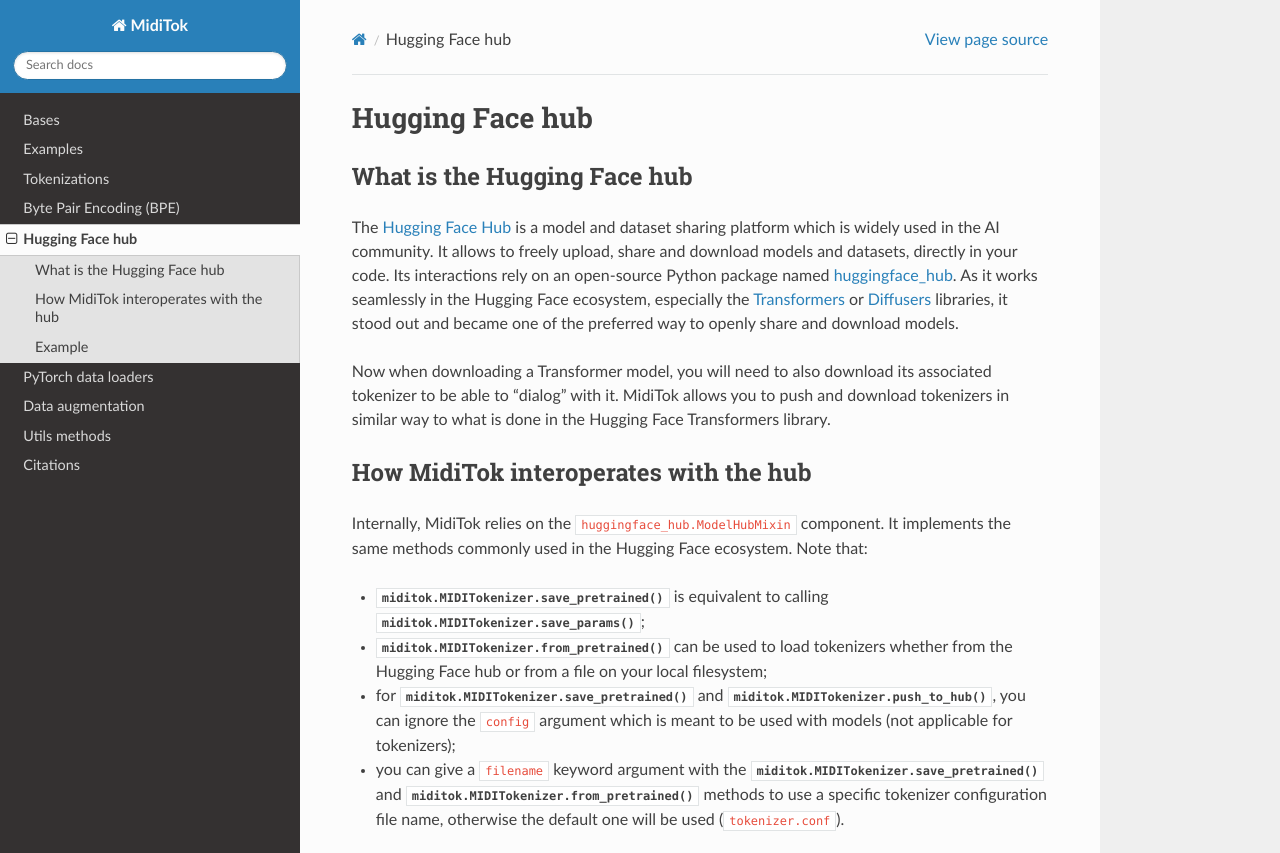
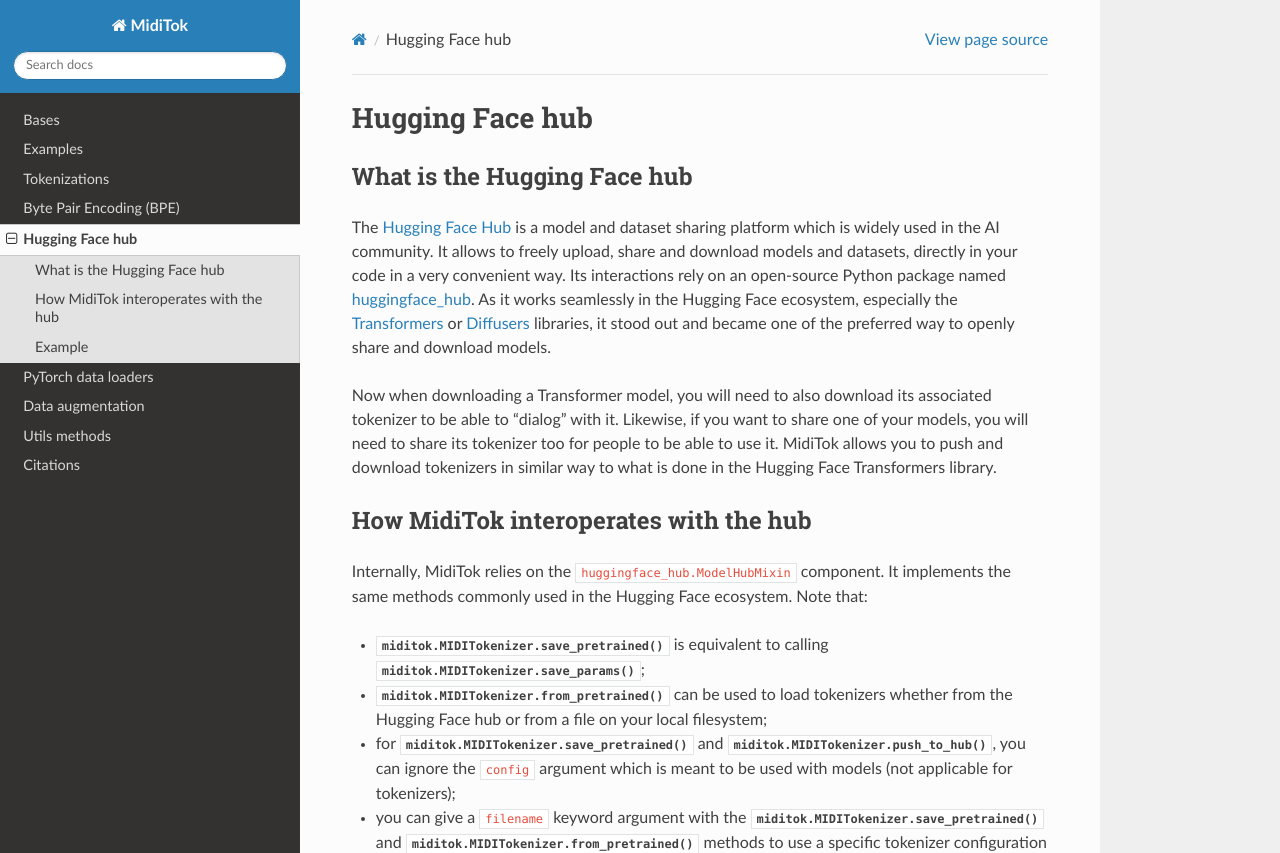
Before and after one commit to Natooz/MidiTok, a Sphinx documentation site: the page built from docs/hf_hub.rst, in a window 1280 px wide and 900 px high, cut to the strip 0-853 px from the top of the window. Built offline with Sphinx 7.4.7 and the Read the Docs theme 2.0.0, drawn with Linux system fonts in a browser that asks for light colours.

```diff
--- a/docs/hf_hub.rst
+++ b/docs/hf_hub.rst
@@ -5,9 +5,9 @@ Hugging Face hub
 What is the Hugging Face hub
 ---------------------------------
 
-The `Hugging Face Hub <https://huggingface.co>`_ is a model and dataset sharing platform which is widely used in the AI community. It allows to freely upload, share and download models and datasets, directly in your code. Its interactions rely on an open-source Python package named `huggingface_hub <https://github.com/huggingface/huggingface_hub>`_. As it works seamlessly in the Hugging Face ecosystem, especially the `Transformers <https://huggingface.co/docs/transformers/index>`_ or `Diffusers <https://huggingface.co/docs/diffusers/index>`_ libraries, it stood out and became one of the preferred way to openly share and download models.
+The `Hugging Face Hub <https://huggingface.co>`_ is a model and dataset sharing platform which is widely used in the AI community. It allows to freely upload, share and download models and datasets, directly in your code in a very convenient way. Its interactions rely on an open-source Python package named `huggingface_hub <https://github.com/huggingface/huggingface_hub>`_. As it works seamlessly in the Hugging Face ecosystem, especially the `Transformers <https://huggingface.co/docs/transformers/index>`_ or `Diffusers <https://huggingface.co/docs/diffusers/index>`_ libraries, it stood out and became one of the preferred way to openly share and download models.
 
-Now when downloading a Transformer model, you will need to also download its associated tokenizer to be able to "dialog" with it. MidiTok allows you to push and download tokenizers in similar way to what is done in the Hugging Face Transformers library.
+Now when downloading a Transformer model, you will need to also download its associated tokenizer to be able to "dialog" with it. Likewise, if you want to share one of your models, you will need to share its tokenizer too for people to be able to use it. MidiTok allows you to push and download tokenizers in similar way to what is done in the Hugging Face Transformers library.
 
 How MidiTok interoperates with the hub
 ------------------------------------------
```
Also changed, not shown: README.md (+2 -0 lines).
